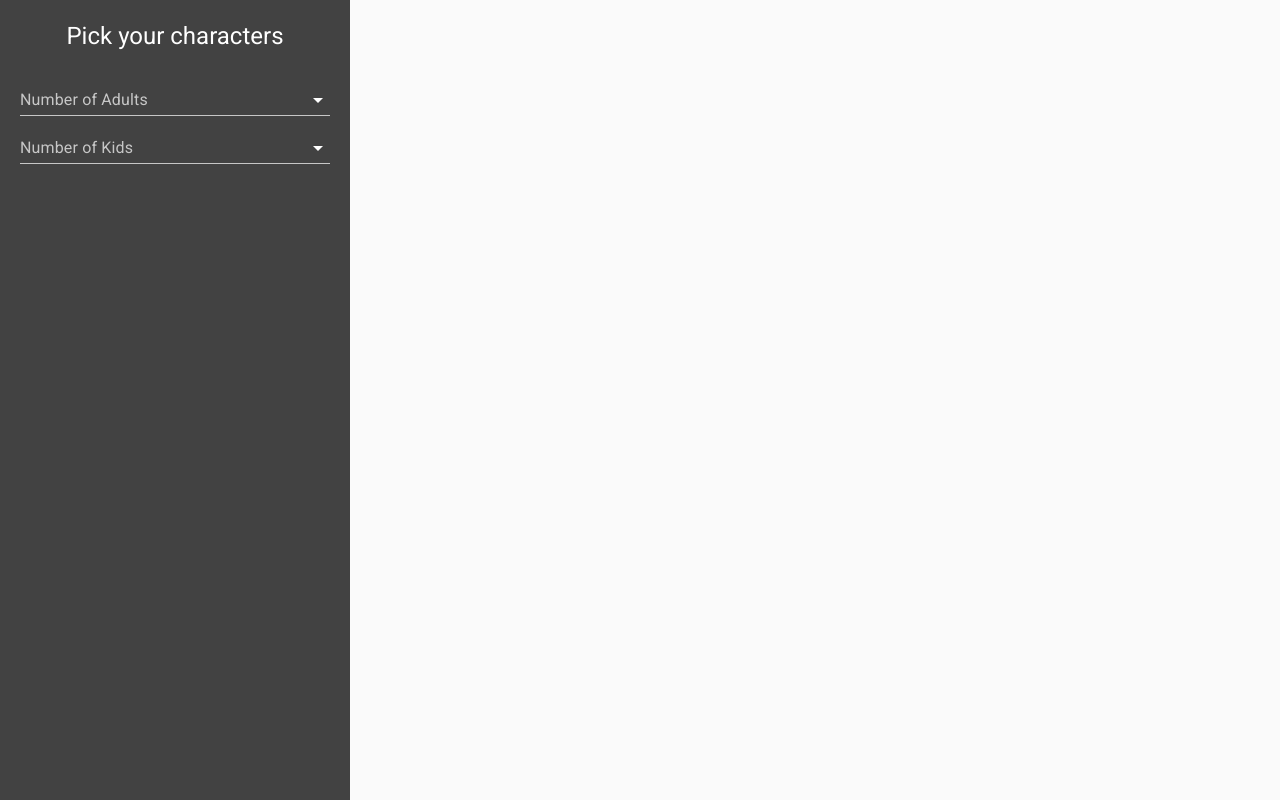
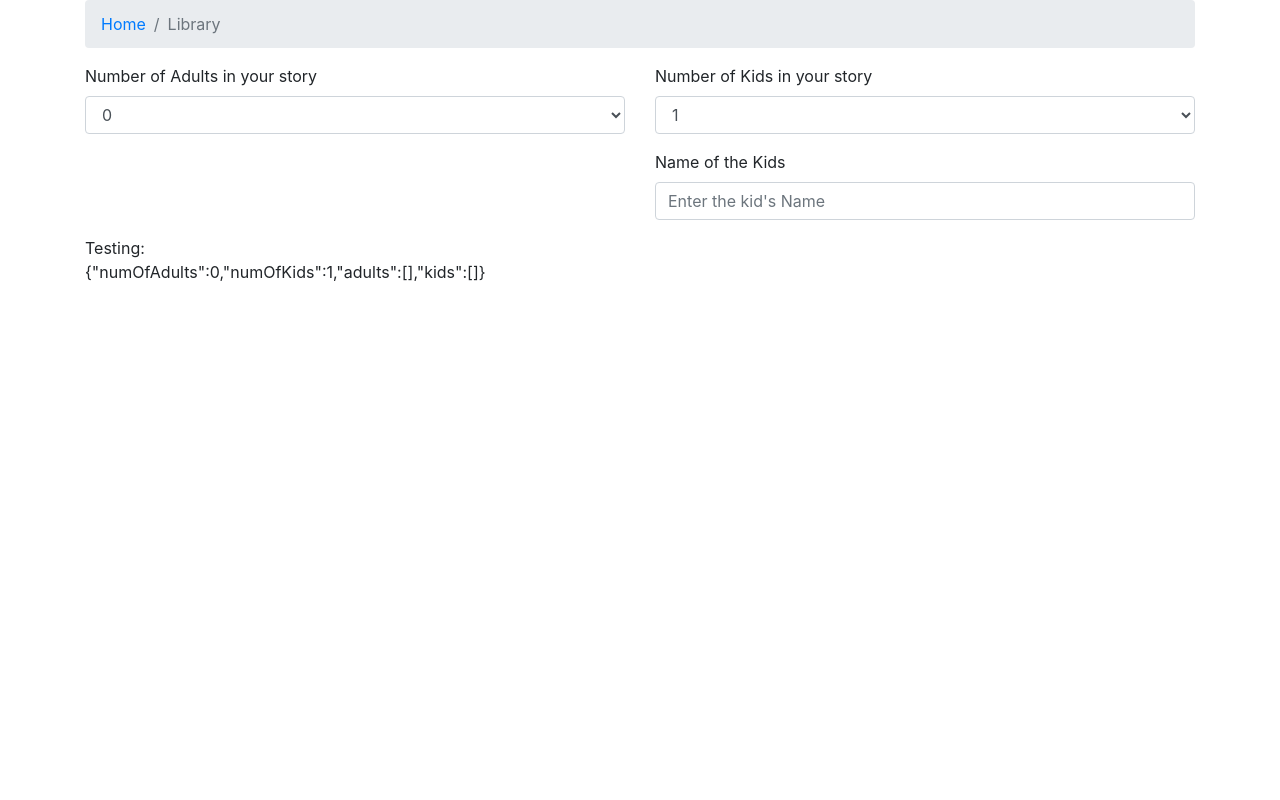
Before and after one commit to pedapudibhargav/mystorybook, a React (Create React App) app: page / in a window 1280 px wide. Built offline with nearby package versions, Linux system fonts and the light colour scheme.

Commit message:
Open creation flow updated

```diff
--- a/package.json
+++ b/package.json
@@ -12,6 +12,7 @@
     "react": "^17.0.2",
     "react-bootstrap": "^1.6.0",
     "react-dom": "^17.0.2",
+    "react-router-dom": "^5.2.0",
     "react-scripts": "4.0.3",
     "web-vitals": "^1.1.2"
   },
--- a/src/App.scss
+++ b/src/App.scss
@@ -1,4 +1,4 @@
-// @import "./../node_modules/bootstrap/scss/bootstrap.scss";
+
 html,
 body,
 #root,
@@ -13,9 +13,5 @@ $header-height: 0px;
 .App-body{
     height: calc(100% - #{$header-height});
 }
-.w-100per{
-    width: 100%;
-}
-.m-0{
-    margin: 0;
-}
+
+@import "./../node_modules/bootstrap/scss/bootstrap.scss";
--- /dev/null
+++ b/src/components/beans/character.js
@@ -0,0 +1,7 @@
+class Character{
+    constructor(name,order){
+        this.name = name;
+        this.order = order;
+    }
+}
+export default Character;
--- a/src/components/pages/open-creation-flow/OpenCreationFlow.js
+++ b/src/components/pages/open-creation-flow/OpenCreationFlow.js
@@ -1,100 +1,176 @@
-import React, { useState } from "react";
-import './OpenCreationFlow.scss'
-import { createMuiTheme, makeStyles } from '@material-ui/core/styles';
-import InputLabel from '@material-ui/core/InputLabel';
-import MenuItem from '@material-ui/core/MenuItem';
-import FormControl from '@material-ui/core/FormControl';
-import Select from '@material-ui/core/Select';
-import { Box, CssBaseline, MuiThemeProvider, ThemeProvider, Typography, useMediaQuery } from "@material-ui/core";
+import React from "react";
+import Character from "../../beans/character";
 
 
-const useStyles = makeStyles((theme) => ({
-    formControl: {
-        margin: theme.spacing(0),
-        minWidth: 120,
-    },
-    selectEmpty: {
-        marginTop: theme.spacing(2),
-    },
-}));
+class OpenCreationFlow extends React.Component {
+    constructor(props) {
+        super(props);
+        this.state = {
+            numOfAdults: 0,
+            numOfKids: 1,
+            adults: [],
+            kids: [],
+        }
+        this.handleInputChange = this.handleInputChange.bind(this);
+    }
+
+    handleInputChange(event) {
+        const target = event.target;
+        const value = target.type === 'checkbox' ? target.checked : target.value;
+        const name = target.name;
+
+        //condition to check if it's adult character name
+        if (target.classList.contains('character-name')) {
+
+            // if adult character get index and name of the adult and save it to the adults array
+            let charorder = target.getAttribute('charorder');
+            let tmpArray = target.getAttribute('isadult') == 'true' ? this.state.adults : this.state.kids;
+            let tmpCharacter = new Character(value, charorder);
+            tmpArray[charorder] = tmpCharacter;
+            if (target.getAttribute('isadult') == 'true') {
+                this.setState({
+                    adults: tmpArray
+                })
+            }
+            else if (target.getAttribute('isadult') == 'false') {
+                this.setState({
+                    kids: tmpArray
+                })
+            }
+            else {
+                console.error("invalid character type");
+            }
+
+        }
+        // fallback condition to regular input fields
+        else {
+            this.setState({
+                [name]: value
+            });
+        }
+    }
+
+    render() {
+        return (
+            <div className="container">
+                <div className="row">
+                    <div className="col-12">
+                        <nav aria-label="breadcrumb">
+                            <ol className="breadcrumb">
+                                <li className="breadcrumb-item"><a href="#">Home</a></li>
+                                <li className="breadcrumb-item active" aria-current="page">Library</li>
+                            </ol>
+                        </nav>
+
+                        <form>
+                            <div className="row">
 
 
-export default function OpenCreationFlow(props) {
-    const classes = useStyles();
-    // const [noOfAdults, setNoOfAdults] = useState(0);
-    const [noOfAdults, setNoOfAdults] = React.useState('');
-    const [noOfKids, setNoOfKids] = React.useState('');
+                                {/* START: get number of adults and kids in the story */}
+                                <div className="col">
+                                    <div className="form-group">
+                                        <label for="exampleFormControlSelect1">Number of Adults in your story</label>
+                                        <select className="form-control" name="numOfAdults" value={this.state.numOfAdults} onChange={this.handleInputChange}>
+                                            <option>0</option>
+                                            <option>1</option>
+                                            <option>2</option>
+                                        </select>
+                                    </div>
+                                </div>
+                                <div className="col">
+                                    <div className="form-group">
+                                        <label for="exampleFormControlSelect2">Number of Kids in your story</label>
+                                        <select className="form-control" name="numOfKids" value={this.state.numOfKids} onChange={this.handleInputChange}>
+                                            <option>1</option>
+                                            <option>2</option>
+                                            <option>3</option>
+                                        </select>
+                                    </div>
+                                </div>
+                            </div>
 
-    const handleChange = (event) => {
-        setNoOfAdults(event.target.value);
-    };
 
-    const handleKidsNoChange = (event) => {
-        setNoOfKids(event.target.value);
-    };
+                            {/* START: Column for Input fields for adults names */}
+                            <div className="row">
+                                <div className="col">
+                                    {
+                                        this.state.numOfAdults > 0 ? <div className="form-group">
+                                            <label for="exampleFormControlInput1">Name of the adults</label>
+                                            <input
+                                                type="text"
+                                                className="form-control character-name"
+                                                charorder={0}
+                                                isadult="true"
+                                                placeholder={this.state.numOfAdults > 1 ? 'First Adult Name' : 'Enter Name'}
+                                                onChange={this.handleInputChange}
+                                            />
+                                        </div> : null
+                                    }
+                                    {
+                                        this.state.numOfAdults > 1 ? <div className="form-group">
+                                            <input
+                                                type="text"
+                                                className="form-control character-name"
+                                                charorder={1}
+                                                isadult="true"
+                                                placeholder='Second Adult Name'
+                                                onChange={this.handleInputChange}
+                                            />
+                                        </div> : null
+                                    }
+                                </div>
 
-    const prefersDarkMode = useMediaQuery('(prefers-color-scheme: dark)');
+                                {/* START: Column for Input fields for kids names */}
+                                <div className="col">
+                                    <div className="form-group">
+                                        <label for="exampleFormControlInput1">Name of the Kids</label>
+                                        <input
+                                            type="text"
+                                            className="form-control character-name"
+                                            charorder={0}
+                                            isadult="false"
+                                            placeholder={this.state.numOfKids > 1 ? 'First Kid\'s Name' : 'Enter the kid\'s Name'}
+                                            onChange={this.handleInputChange}
+                                        />
+                                    </div>
+                                    {
+                                        this.state.numOfKids > 1 ?
+                                            <div className="form-group">
+                                                <input
+                                                    type="text"
+                                                    className="form-control character-name"
+                                                    charorder={1}
+                                                    isadult="false"
+                                                    placeholder={'Enter the second kid\'s Name'}
+                                                    onChange={this.handleInputChange}
+                                                />
+                                            </div> : null
+                                    }
+                                    {
+                                        this.state.numOfKids > 2 ?
+                                            <div className="form-group">
+                                                <input
+                                                    type="text"
+                                                    className="form-control character-name"
+                                                    charorder={2}
+                                                    isadult="false"
+                                                    placeholder={'Enter the third kid\'s Name'}
+                                                    onChange={this.handleInputChange}
+                                                />
+                                            </div> : null
+                                    }
+                                </div>
+                            </div>
+                        </form>
 
-    const darkTheme = createMuiTheme({
-        palette: {
-            type: 'dark',
-        },
-    });
-
-    const lightTheme = React.useMemo(
-        () =>
-            createMuiTheme({
-                palette: {
-                    type: 'light',
-                },
-                spacing: 8,
-            }),
-    );
-    return (
-        <div className="open-creation-flow">
-            <MuiThemeProvider theme={darkTheme}>
-                <CssBaseline>
-                    <div className="drawer">
-                        <Box mb={2}>
-                            <Typography variant="h5" gutterBottom align="center" className="ocf-drawer-h" >Pick your characters</Typography>
-                        </Box>
-                        <FormControl className={classes.formControl + ' w-100per m-0'}>
-                            <InputLabel id="no-of-adults-label">Number of Adults</InputLabel>
-                            <Select
-                                labelId="no-of-adults-labe"
-                                value={noOfAdults}
-                                onChange={handleChange}
-                                fullWidth
-                            >
-                                <MenuItem value={0}>0</MenuItem>
-                                <MenuItem value={1}>1</MenuItem>
-                                <MenuItem value={2}>2</MenuItem>
-                            </Select>
-                        </FormControl>
-                        <FormControl className={classes.formControl + ' w-100per m-0'}>
-                            <InputLabel id="no-of-kids-label">Number of Kids</InputLabel>
-                            <Select
-                                labelId="no-of-kids-label"
-                                value={noOfKids}
-                                onChange={handleKidsNoChange}
-                                fullWidth
-                            >
-                                <MenuItem value={1}>1</MenuItem>
-                                <MenuItem value={2}>2</MenuItem>
-                                <MenuItem value={2}>3</MenuItem>
-                            </Select>
-                        </FormControl>
+                        <div>
+                            Testing:<br />
+                            {JSON.stringify(this.state)}
+                        </div>
                     </div>
-                </CssBaseline>
-            </MuiThemeProvider>
-            <ThemeProvider theme={lightTheme}>
-                <CssBaseline>
-                    <div className="content">
-                        <p>{noOfAdults}</p>
-                        <p>{noOfKids}</p>
-                    </div>
-                </CssBaseline>
-            </ThemeProvider>
-        </div>
-    )
+                </div>
+            </div>
+        );
+    }
 }
+export default OpenCreationFlow;
--- a/src/components/pages/open-creation-flow/OpenCreationFlow.scss
+++ b/src/components/pages/open-creation-flow/OpenCreationFlow.scss
@@ -1,13 +1,6 @@
-.open-creation-flow{
-    display: flex;
+#ocf-sidenav{
     height: 100%;
+    width: 380px;
+    background-color: #212121;
+
 }
-.drawer{
-    width: 350px;
-    // flex-shrink: 0;
-    background-color: #424242;
-    padding: 20px;
-}
-.ocf-drawer-h{
-    color:#fff;
-}
```
Also changed, not shown: 1 other file (tests, documents, lock files or other folders).
